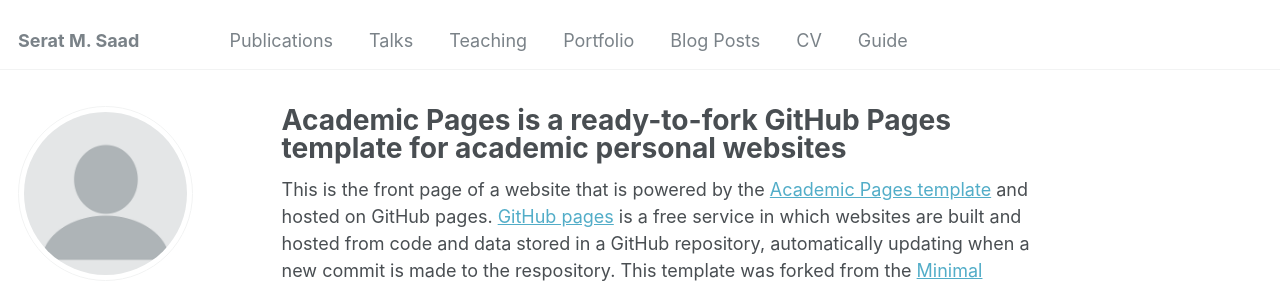
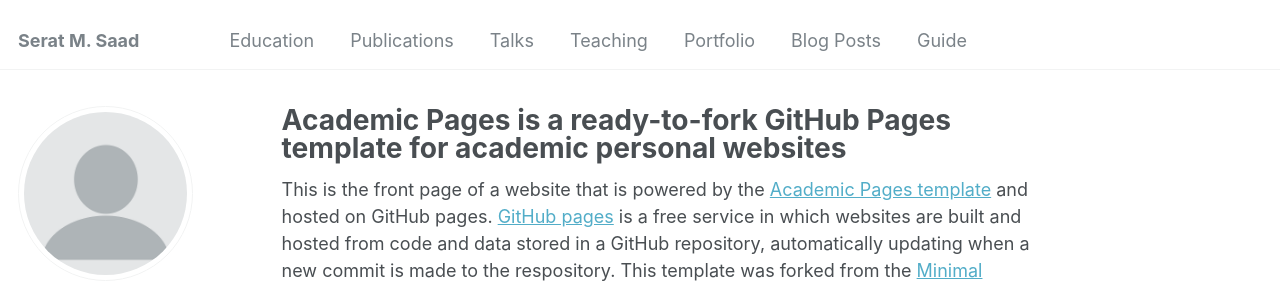
Before and after one commit to seratsaad/seratsaad.github.io, a Jekyll site: the page built from _pages/about.md, in a window 1280 px wide. Shown: the top 283 px of the page. Built offline with Jekyll 4.4.1, drawn with Linux system fonts in a browser that asks for light colours; some web fonts are replaced.

Commit message:
Update navigation.yml

```diff
--- a/_data/navigation.yml
+++ b/_data/navigation.yml
@@ -5,6 +5,9 @@
 # prevent it from being included in the site.
 
 main:
+  - title: "Education"
+    url: /cv/
+
   - title: "Publications"
     url: /publications/
 
@@ -20,8 +23,5 @@ main:
   - title: "Blog Posts"
     url: /year-archive/
 
-  - title: "CV"
-    url: /cv/
-
   - title: "Guide"
     url: /markdown/
```
